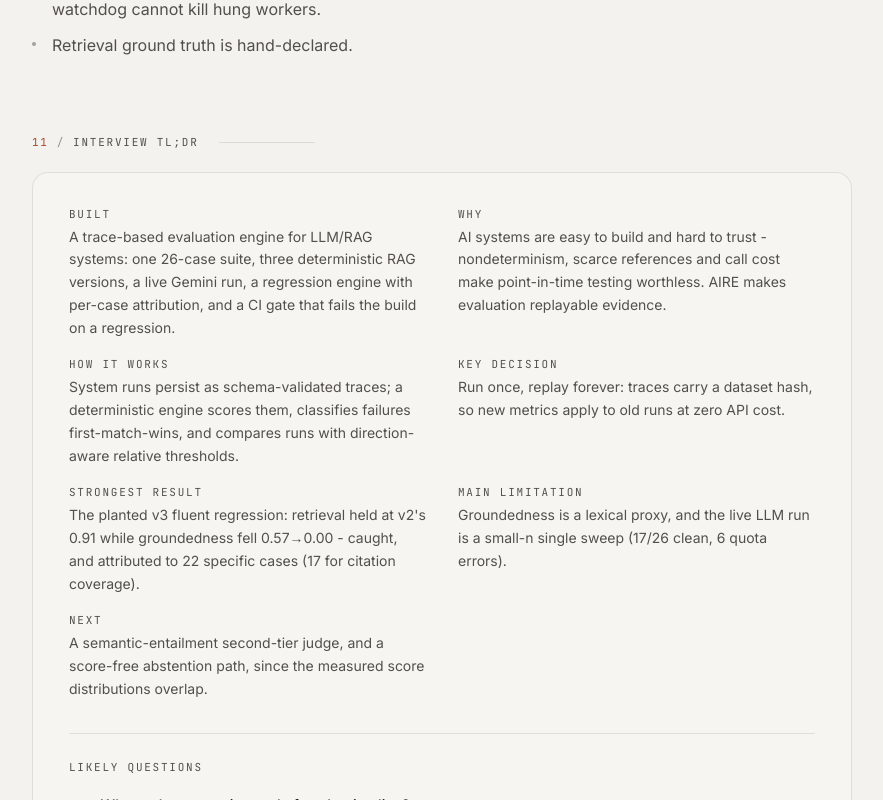
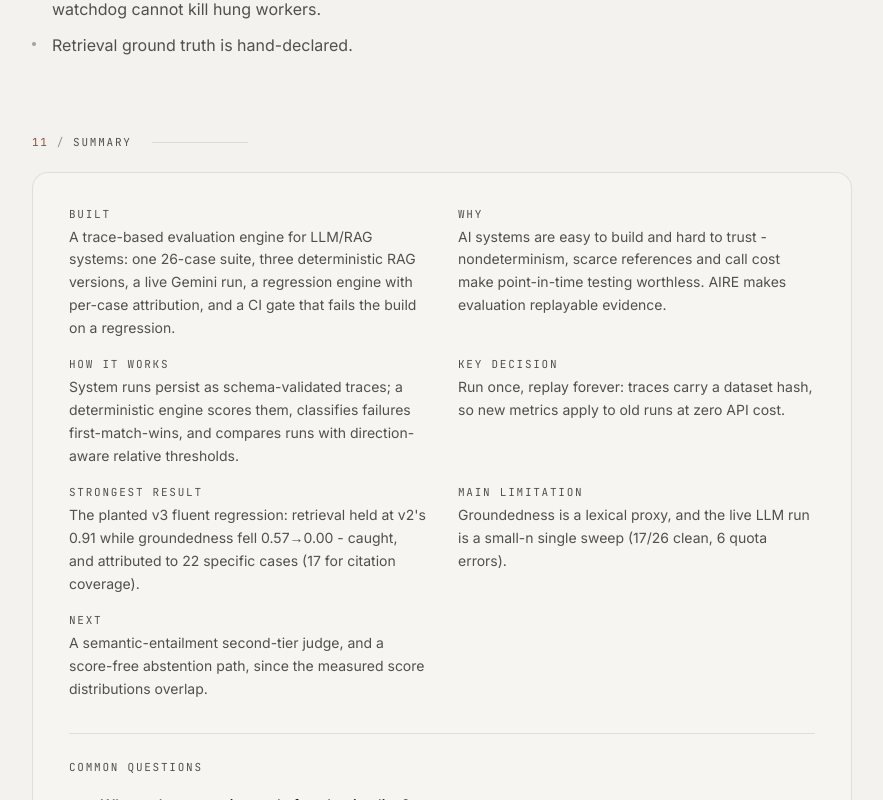
Before and after one commit to vaibhav3000/portfolio, a Next.js app: page /projects/aire/ in a window 1280 px wide. Shown: the part 7220-8020 px from the top of the page, without its empty margins (198-1081 px from the left). Built offline with nearby package versions, Linux system fonts and the light colour scheme; no server answers.

Commit message:
Case studies: retitle the summary and questions sections

```diff
--- a/components/CaseStudyPage.tsx
+++ b/components/CaseStudyPage.tsx
@@ -343,9 +343,9 @@ export default function CaseStudyPage({ study }: { study: CaseStudy }) {
             </Prose>
           </Section>
 
-          {/* Interview TL;DR */}
+          {/* Summary */}
           <section className="mt-16 md:mt-20">
-            <SectionHead index="11" label="Interview TL;DR" />
+            <SectionHead index="11" label="Summary" />
             <div
               data-reveal
               className="mt-6 rounded-2xl border border-line bg-ink-900/40 p-6 md:p-9"
@@ -367,7 +367,7 @@ export default function CaseStudyPage({ study }: { study: CaseStudy }) {
                 ))}
               </dl>
               <div className="mt-8 border-t border-line pt-7">
-                <p className="micro">Likely questions</p>
+                <p className="micro">Common questions</p>
                 <ol className="mt-5 space-y-6">
                   {study.interview.questions.map((qa, i) => (
                     <li key={i}>
```
